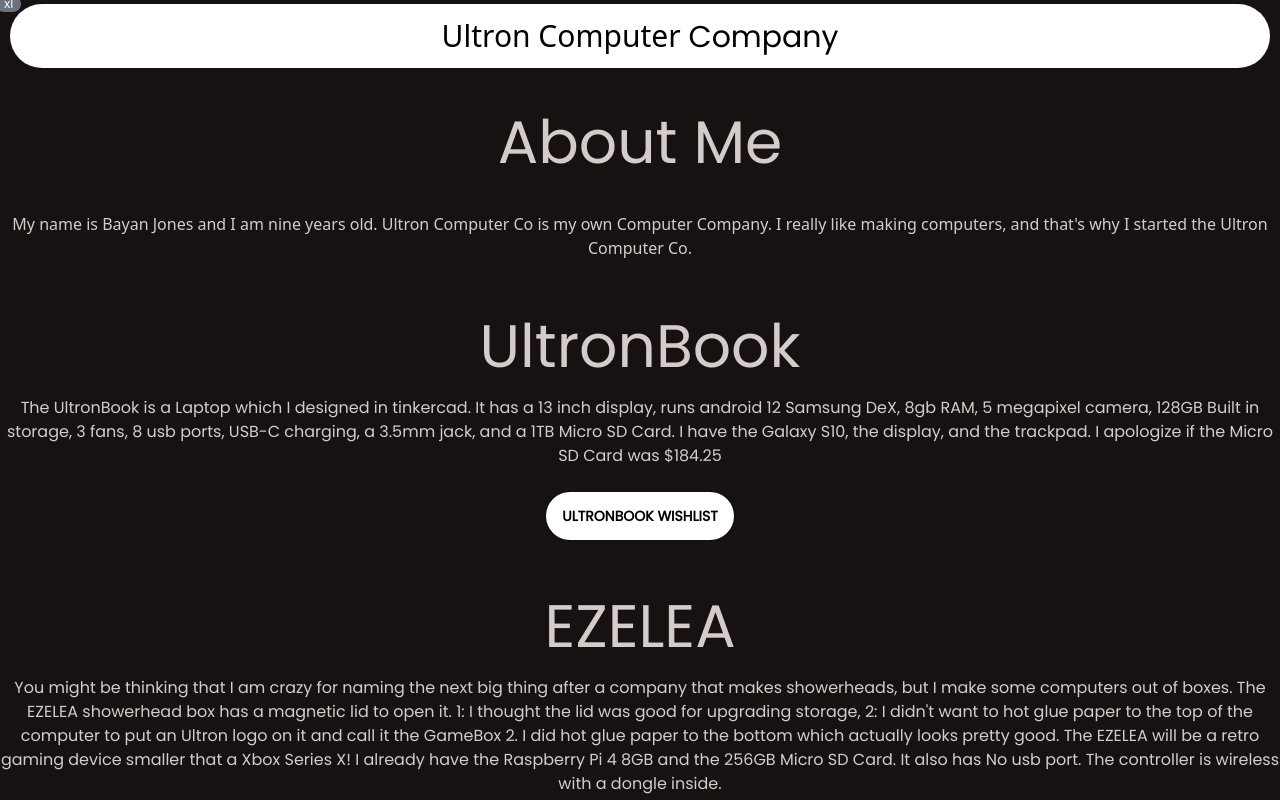
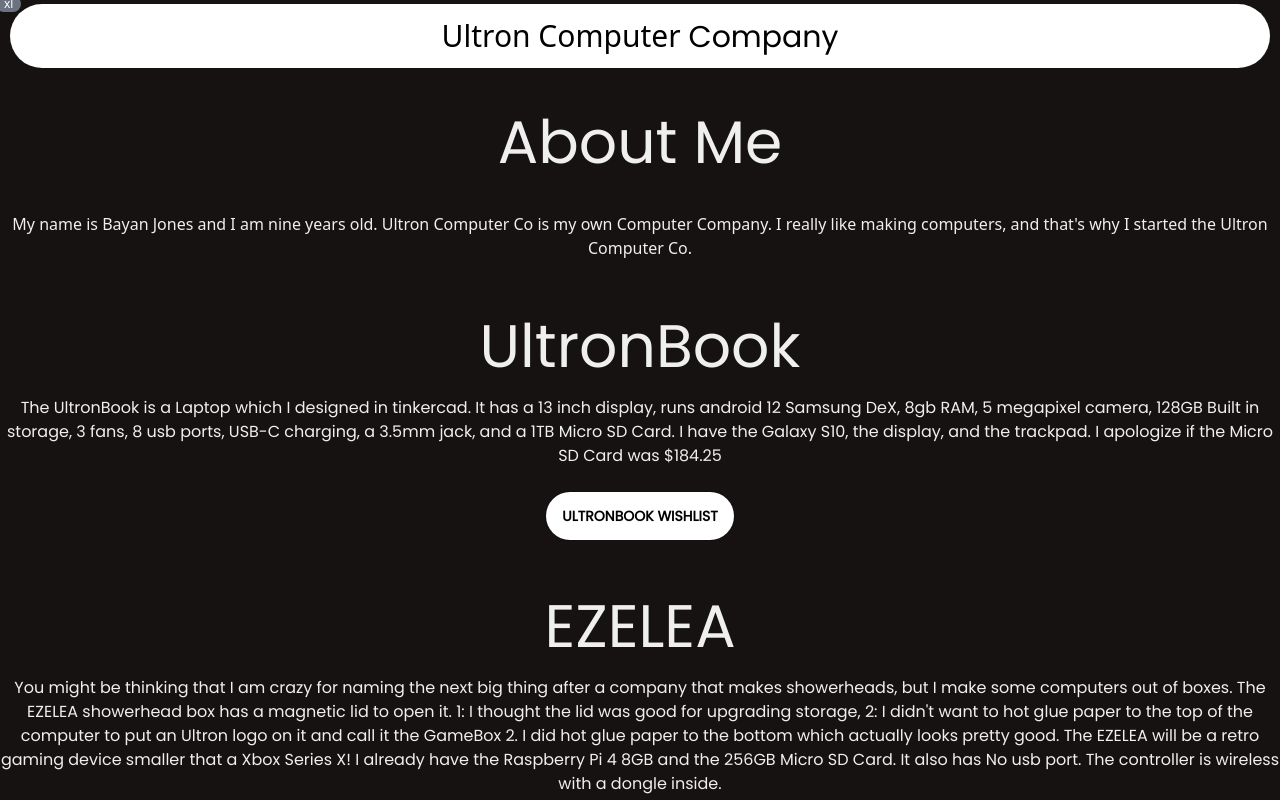
Before and after one commit to bayanalan/ultroncomputerco, a SvelteKit app: page / in a window 1280 px wide. Shown: the top 800 px of the page. Built offline with nearby package versions, Linux system fonts and the light colour scheme.

Commit message:
New favicon and new text color

```diff
--- a/src/routes/+page.svelte
+++ b/src/routes/+page.svelte
@@ -56,3 +56,11 @@
 
 <!-- svelte-ignore a11y-missing-attribute -->
 <html class="pt-8"> </html>
+
+<style>
+h1,p {
+
+color:rgb(239, 239, 239) !important;
+
+}
+</style>
```
